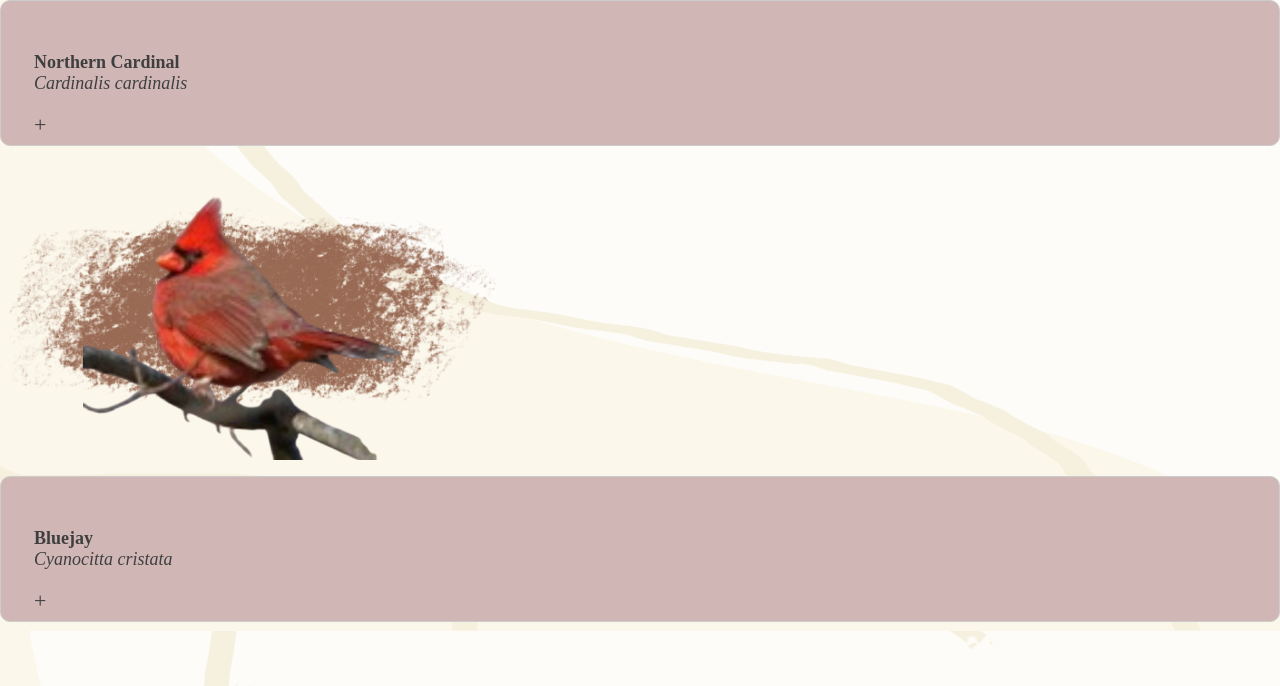
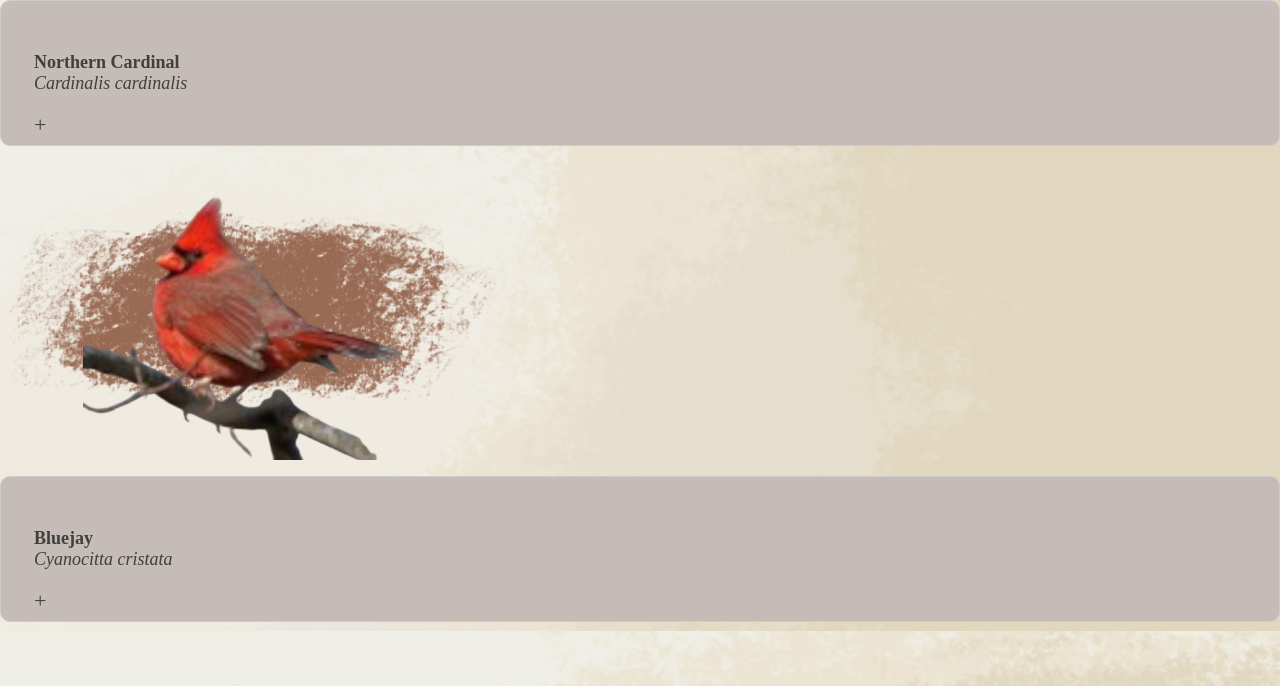
Before and after one commit to leilabc1/BirbofAmericas, a plain HTML site: page CentralRegion.html in a window 1280 px wide. Shown: the part 169-855 px from the top of the page. Drawn offline with Linux system fonts and the light colour scheme.

Commit message:
changed background pic

```diff
--- a/style.css
+++ b/style.css
@@ -61,7 +61,7 @@ body {
 /* overall style and background img */
 margin: 0;
 min-height: 100vh;
-background-image: url("backgroundregions.png");
+background-image: url("images/backgroundd.png");
 background-repeat: no-repeat;
 background-size: cover;
 background-position: center;
@@ -135,7 +135,7 @@ align-items: center;
 }
 
 .bird-card-V2 {
-    background-color: rgb(209, 182, 182);
+    background-color: rgb(197, 188, 183);
     border : 1px solid #ccc;
     border-radius: 10px;
     padding: 15px;
```
Also changed, not shown: NortheastRegion.html (+1 -1 lines), images/backgroundd.png (added).
